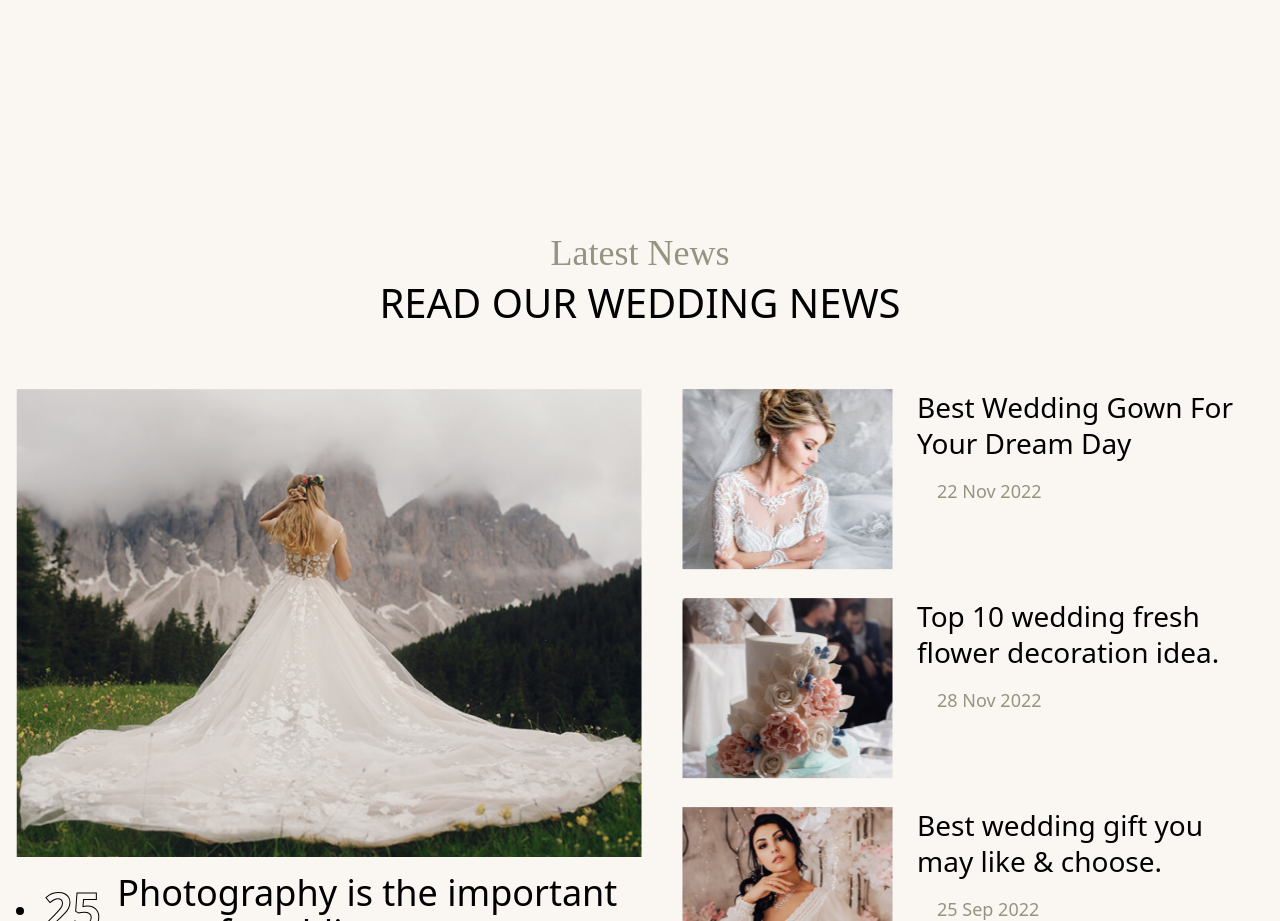
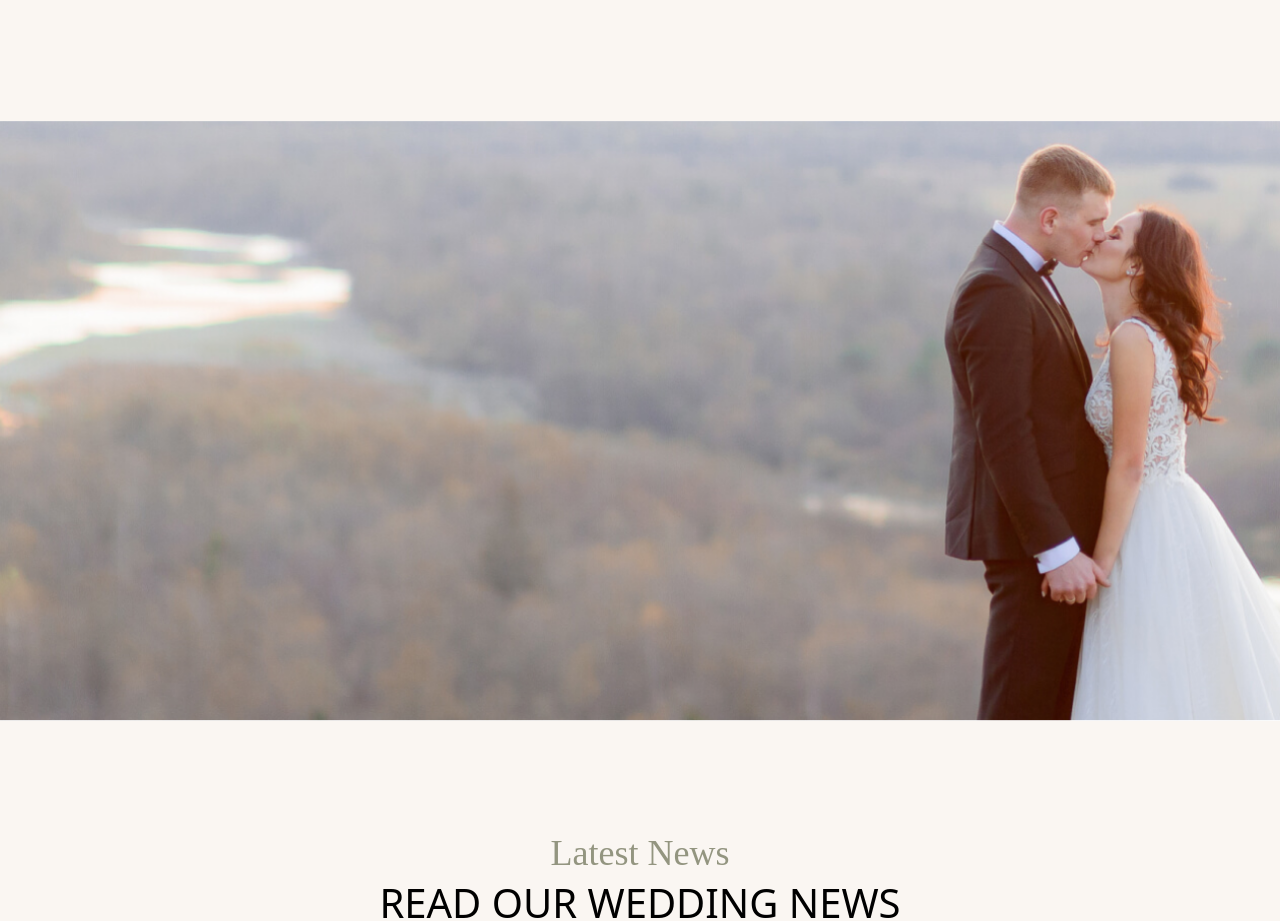
Before and after one commit to Usman-837/Ananda_Website, a Next.js app: page / in a window 1280 px wide. Shown: the part 6540-7461 px from the top of the page. Built offline with nearby package versions, Linux system fonts and the light colour scheme; a web font is replaced by a local one.

Commit message:
create contact component and set its basic strucrure

```diff
--- /dev/null
+++ b/src/app/components/Contact/Contact.jsx
@@ -0,0 +1,17 @@
+import React from 'react'
+import contactimg from '../../../../public/Home/Contact/bgimage.png';
+
+const Contact = () => {
+    return (
+        <section className="w-full h-[600px] bg-cover bg-center"
+            style={{
+                backgroundImage: `url(${contactimg.src})`,
+            }}>
+            <div className='container'>
+
+            </div>
+        </section>
+    )
+}
+
+export default Contact
--- a/src/app/home/page.js
+++ b/src/app/home/page.js
@@ -1,5 +1,6 @@
 import About from "../components/About/About"
 import Banner from "../components/Banner/Banner"
+import Contact from "../components/Contact/Contact"
 import Footer from "../components/Footer/Footer"
 import Latestnews from "../components/LatestNews/Latestnews"
 import Memories from "../components/Memories/Memories"
@@ -14,6 +15,7 @@ const Home = () => {
       <About/>
       <Testimonials/>
       <WeddingStory/>
+      <Contact/>
       <Latestnews/>
       <Footer/>
     </>
```
Also changed, not shown: public/Home/Contact/bgimage.png (added).
